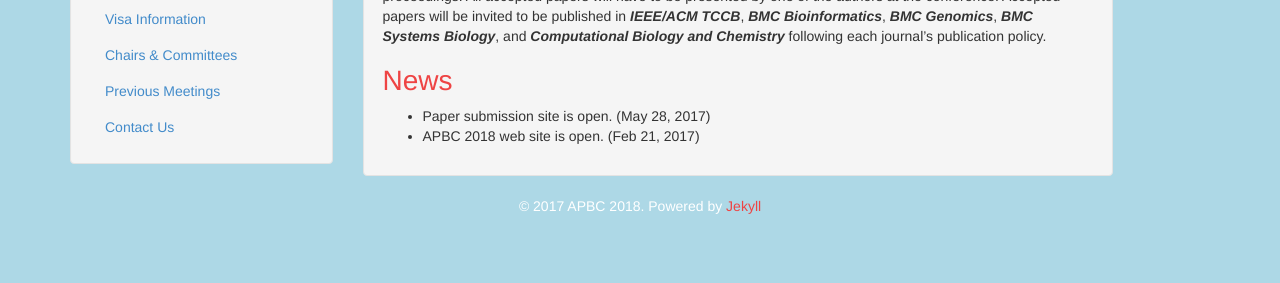
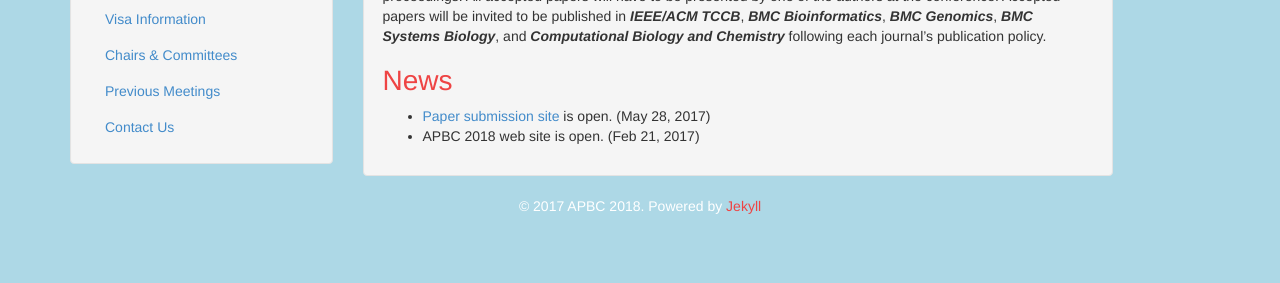
Before and after one commit to APBC2018/apbc2018.github.io, a Jekyll site: the page built from index.md, in a window 1280 px wide. Shown: the part 664-947 px from the top of the page. Built offline with Jekyll 4.4.1, drawn with Linux system fonts in a browser that asks for light colours; our own code applies the rules of GitHub Pages for plain Markdown files; part of the change alters nothing that is shown.

```diff
--- a/index.md
+++ b/index.md
@@ -12,7 +12,7 @@ The Sixteenth Asia Pacific Bioinformatics Conference will be held in Yokohama, J
 
 # News
 
-* Paper submission site is open. (May 28, 2017)
+* [Paper submission site](https://www.easychair.org/conferences/?conf=apbc2018) is open. (May 28, 2017)
 * APBC 2018 web site is open. (Feb 21, 2017)
 
 <!-- {% for post in site.posts %} -->
```
